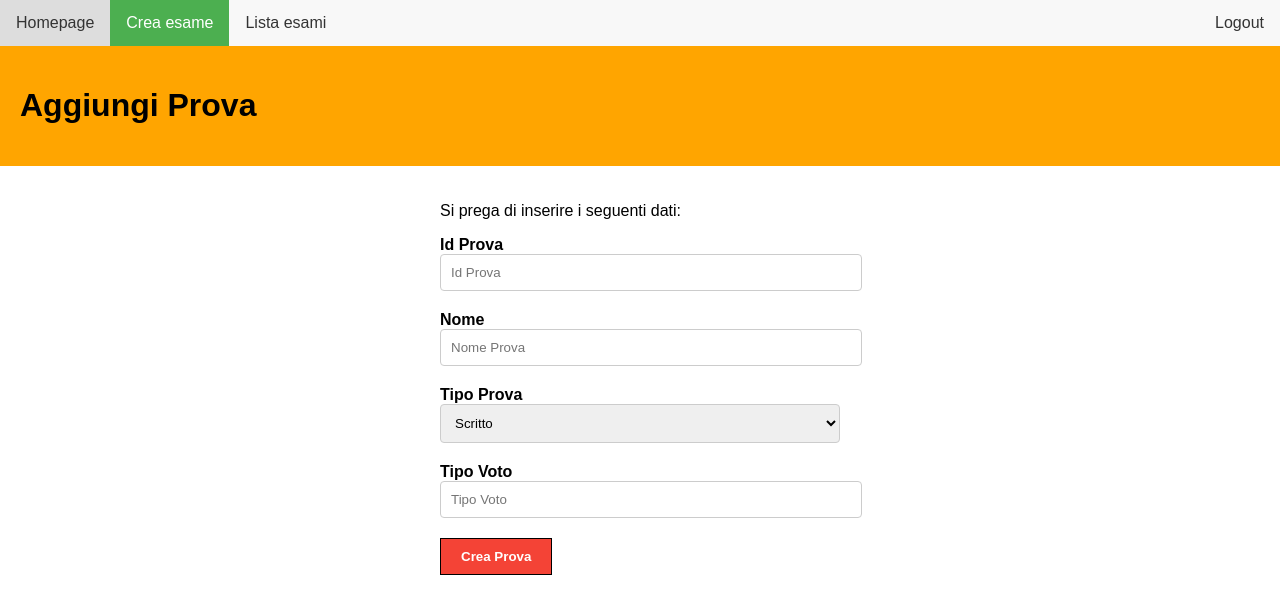
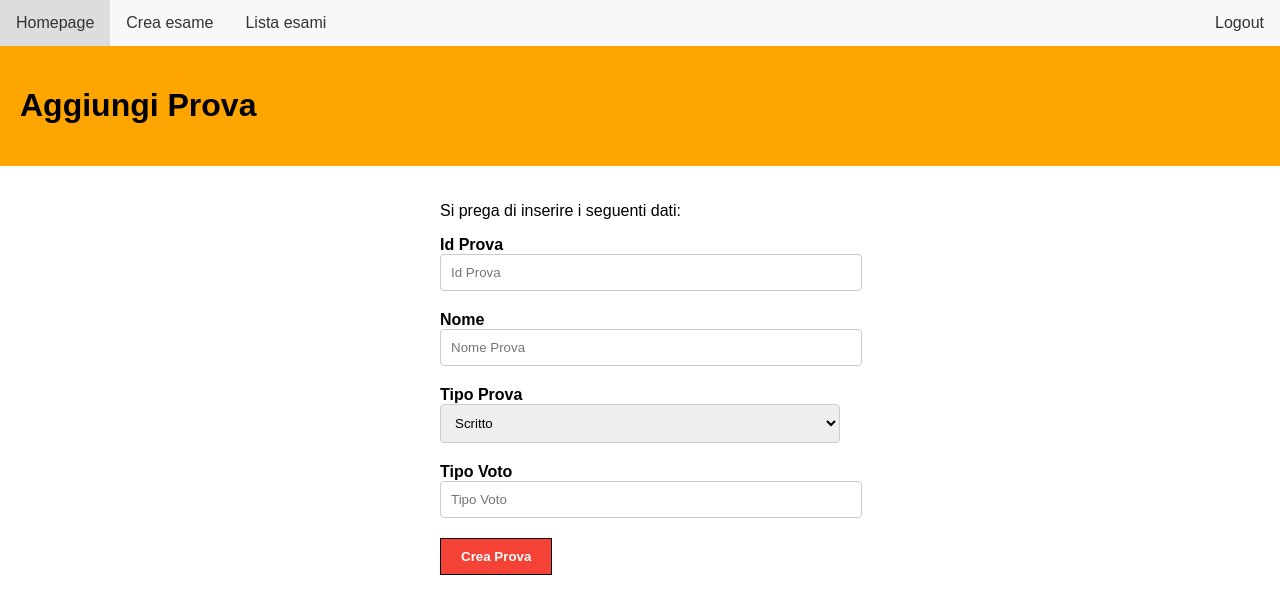
Before and after one commit to Jimpoz/Progetto-BD, a Flask app: a page that uses app/templates/create_test.html in a window 1280 px wide. Shown: the top 614 px of the page. Run offline with Flask 3, Linux system fonts and the light colour scheme; a user stored in the database is signed in.

Commit message:
Little fix+ import escape

```diff
--- a/app/templates/create_test.html
+++ b/app/templates/create_test.html
@@ -12,7 +12,7 @@
 
     <ul>
         <li><a href="{{ url_for('routes.homepage') }}">Homepage</a></li>
-        <li><a class="active" href="{{ url_for('routes.create_exam') }}">Crea esame</a></li>
+        <li><a href="{{ url_for('routes.create_exam') }}">Crea esame</a></li>
         <li><a href="{{ url_for('routes.view_exams') }}">Lista esami</a></li>
         <li style="float:right"><a href="{{ url_for('routes.login') }}">Logout</a></li>
     </ul>
--- a/routes.py
+++ b/routes.py
@@ -3,6 +3,7 @@ from flask import Blueprint, request, jsonify, redirect, render_template, url_fo
 from flask_login import login_required, login_user, current_user
 from flask_login import LoginManager
 from datetime import datetime
+from flask import escape
 
 login_manager = LoginManager()
 
```
